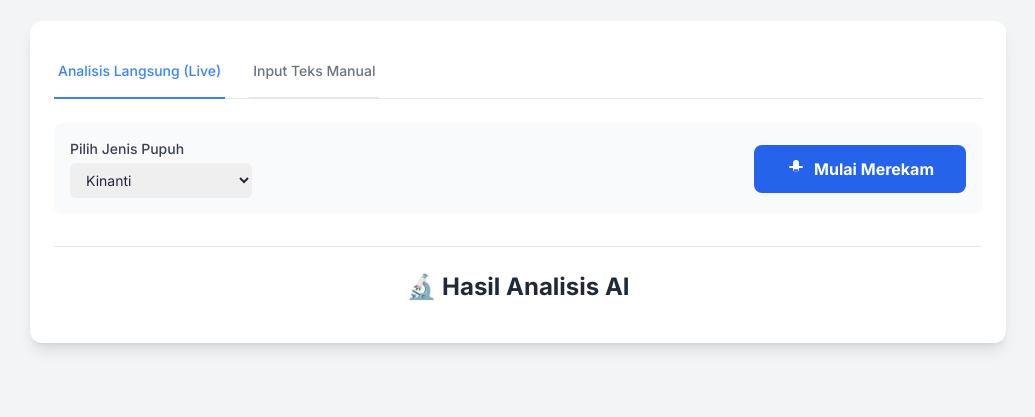
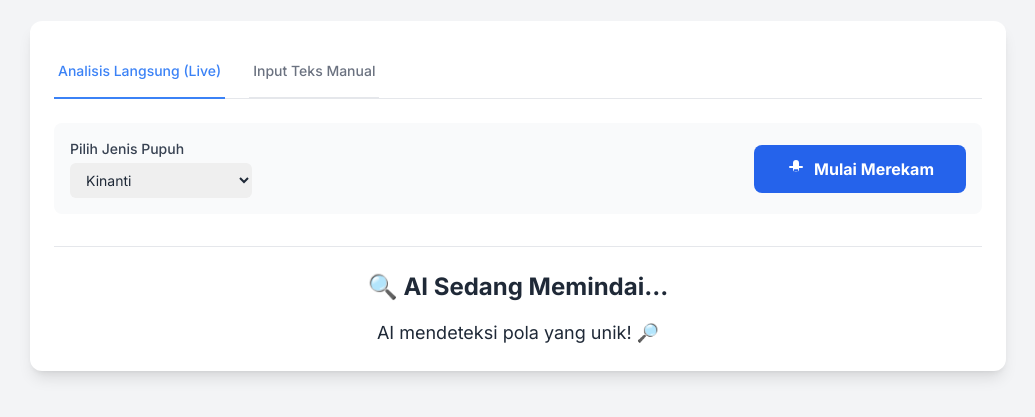
Before and after one commit to nazure001/pupuh-analyzer-app, a plain HTML site: page index.html in a window 1280 px wide. Shown: the part 123-540 px from the top of the page, without its empty margins (122-1157 px from the left). Drawn offline with nearby package versions, Linux system fonts and the light colour scheme.

Commit message:
Update index.html

```diff
--- a/index.html
+++ b/index.html
@@ -109,11 +109,63 @@
 
             <!-- AI Analysis Result -->
             <div id="ai-result-section" class="mt-8 pt-6 border-t border-gray-200">
-                <h2 class="text-2xl font-bold text-center mb-4">🔬 Hasil Analisis AI</h2>
-                <div id="ai-loader" class="flex justify-center items-center py-8 hidden">
-                    <div class="loader"></div>
-                    <p class="ml-4 text-gray-600">Gemini sedang menganalisis...</p>
-                </div>
+  <h2 class="text-2xl font-bold text-center mb-4" id="ai-title">🔬 Hasil Analisis AI</h2>
+
+  <div id="ai-loader" class="flex justify-center items-center py-8 hidden">
+    <div class="loader"></div>
+    <p class="ml-4 text-gray-600" id="ai-status-text">Gemini sedang menganalisis...</p>
+  </div>
+
+  <div id="ai-result-content" class="text-center hidden">
+    <p id="ai-message" class="text-lg text-gray-800"></p>
+  </div>
+</div>
+
+<script>
+  // Array of random titles and statuses
+  const titles = [
+    '🔍 AI Sedang Memindai...',
+    '🧠 Otak Digital Berpikir...',
+    '📊 Proses Analisa Dimulai...',
+    '⚙️ Mengurai Data Kompleks...'
+  ];
+
+  const loadingMessages = [
+    'Gemini sedang menganalisis...',
+    'Data sedang diseduh oleh AI...',
+    'Menunggu inspirasi algoritma...',
+    'Menelusuri kemungkinan tak terbatas...'
+  ];
+
+  const resultMessages = [
+    'Data menunjukkan hasil positif! 🎉',
+    'AI mendeteksi pola yang unik! 🔎',
+    'Tidak ditemukan anomali berarti. ✅',
+    'Saran AI: Perlu peninjauan manual. ⚠️'
+  ];
+
+  // Simulasi proses analisa AI
+  function showAIAnalysis() {
+    const title = titles[Math.floor(Math.random() * titles.length)];
+    const status = loadingMessages[Math.floor(Math.random() * loadingMessages.length)];
+    const result = resultMessages[Math.floor(Math.random() * resultMessages.length)];
+
+    document.getElementById('ai-title').innerText = title;
+    document.getElementById('ai-status-text').innerText = status;
+    document.getElementById('ai-loader').classList.remove('hidden');
+    document.getElementById('ai-result-content').classList.add('hidden');
+
+    setTimeout(() => {
+      document.getElementById('ai-loader').classList.add('hidden');
+      document.getElementById('ai-message').innerText = result;
+      document.getElementById('ai-result-content').classList.remove('hidden');
+    }, 3000 + Math.random() * 2000); // delay antara 3-5 detik
+  }
+
+  // Otomatis jalan pas halaman dimuat
+  window.addEventListener('load', showAIAnalysis);
+</script>
+
                 <div id="ai-result-content" class="p-4 bg-blue-50 rounded-lg hidden">
                     <!-- AI results will be injected here -->
                 </div>
```
